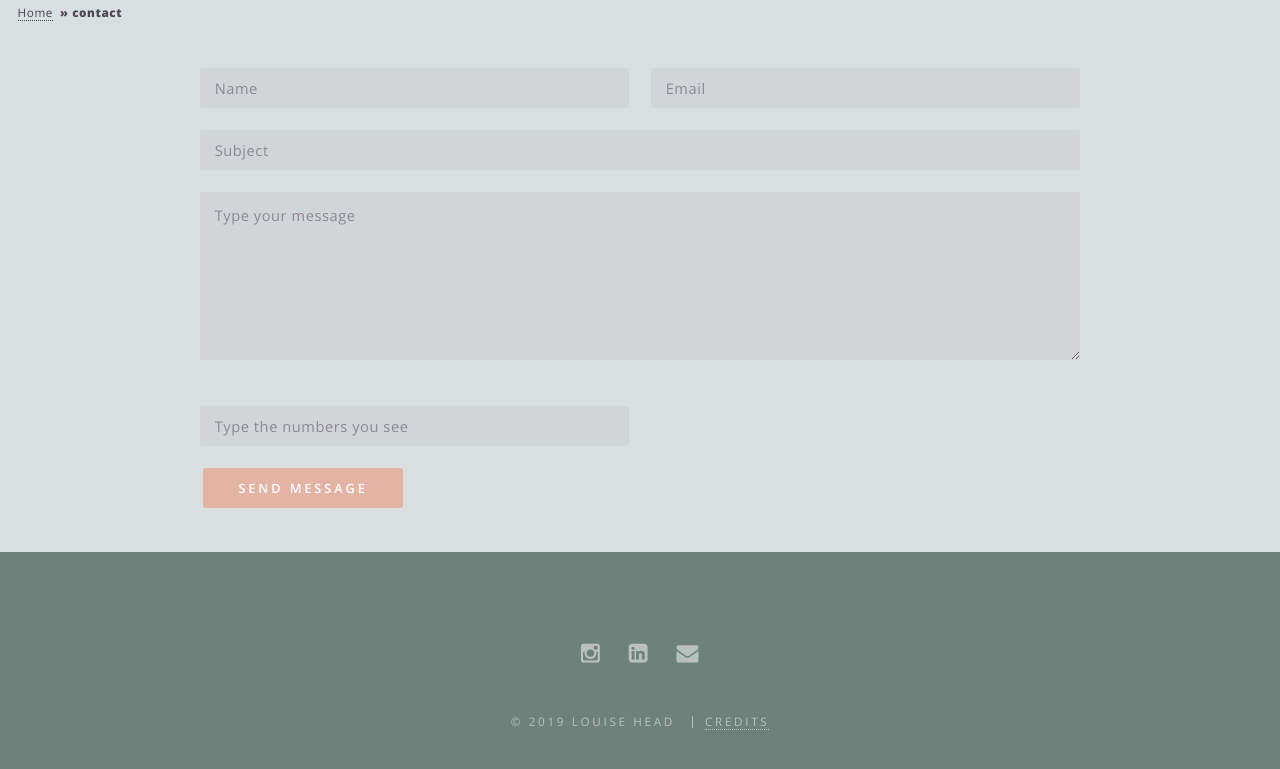
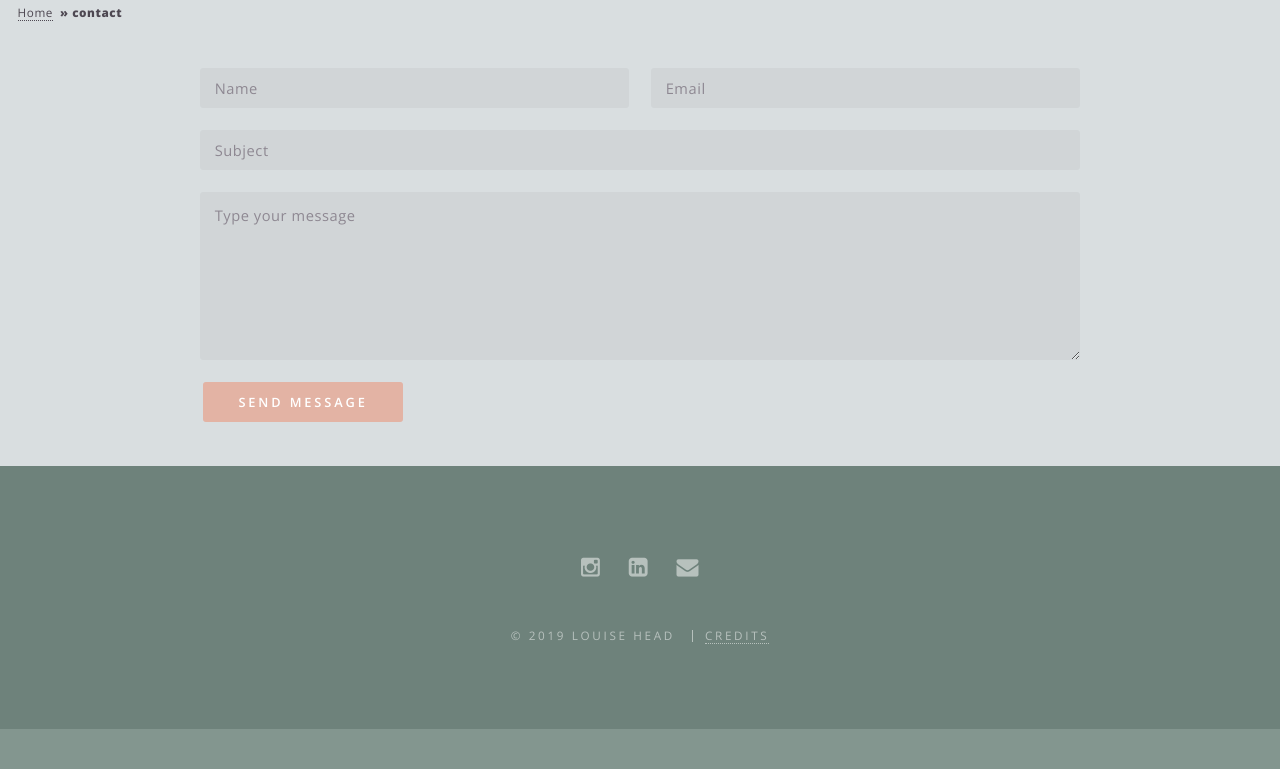
Before and after one commit to lehead/lehead.github.io, a Jekyll site: the page built from _pages/contact.html, in a window 1280 px wide and 1177 px high. Shown: the part 361-1130 px from the top of the window. Built offline with Jekyll 4.4.1, drawn with Linux system fonts in a browser that asks for light colours.

Commit message:
remove captcha

```diff
--- a/_pages/contact.html
+++ b/_pages/contact.html
@@ -26,10 +26,10 @@ script: |
       <div class="12u$">
         <textarea required name="textbody" id="textbody" placeholder="Type your message" rows="6"></textarea>
       </div>
-      <div class="6u$ 12u$(xsmall)">
+      <!-- <div class="6u$ 12u$(xsmall)">
         <img src="{{ site.data.tokens.captchascript }}"/><br />
         <input required type="text" name="captcha" id="captcha" placeholder="Type the numbers you see" />
-      </div>
+      </div> -->
       <div class="12u$">
         <ul class="actions">
           <li><input type="submit" value="Send Message" class="special" /></li>
```
